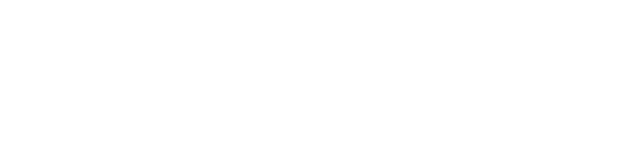
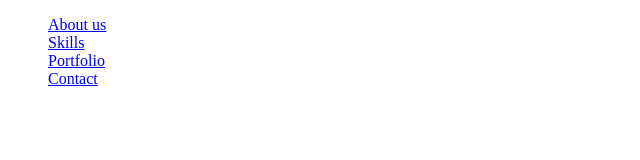
Before and after one commit to Cama-ro/15-html-prosta-strona, a plain HTML site: page index.html in a window 1280 px wide. Shown: the whole page, without its empty margins (0-640 px from the left). Drawn offline with Linux system fonts and the light colour scheme.

Commit message:
dodanie nawigacji z linkami odsyłającymi do danej sekcji

```diff
--- a/index.html
+++ b/index.html
@@ -6,5 +6,16 @@
     <meta name="viewport" content="width=device-width, initial-scale=1.0" />
     <title>Why so serious?</title>
   </head>
-  <body></body>
+  <body>
+    <header>
+      <nav>
+        <ul style="list-style: none">
+          <li><a href="#about-us">About us</a></li>
+          <li><a href="#skills">Skills</a></li>
+          <li><a href="#portfolio">Portfolio</a></li>
+          <li><a href="#contact">Contact</a></li>
+        </ul>
+      </nav>
+    </header>
+  </body>
 </html>
```
